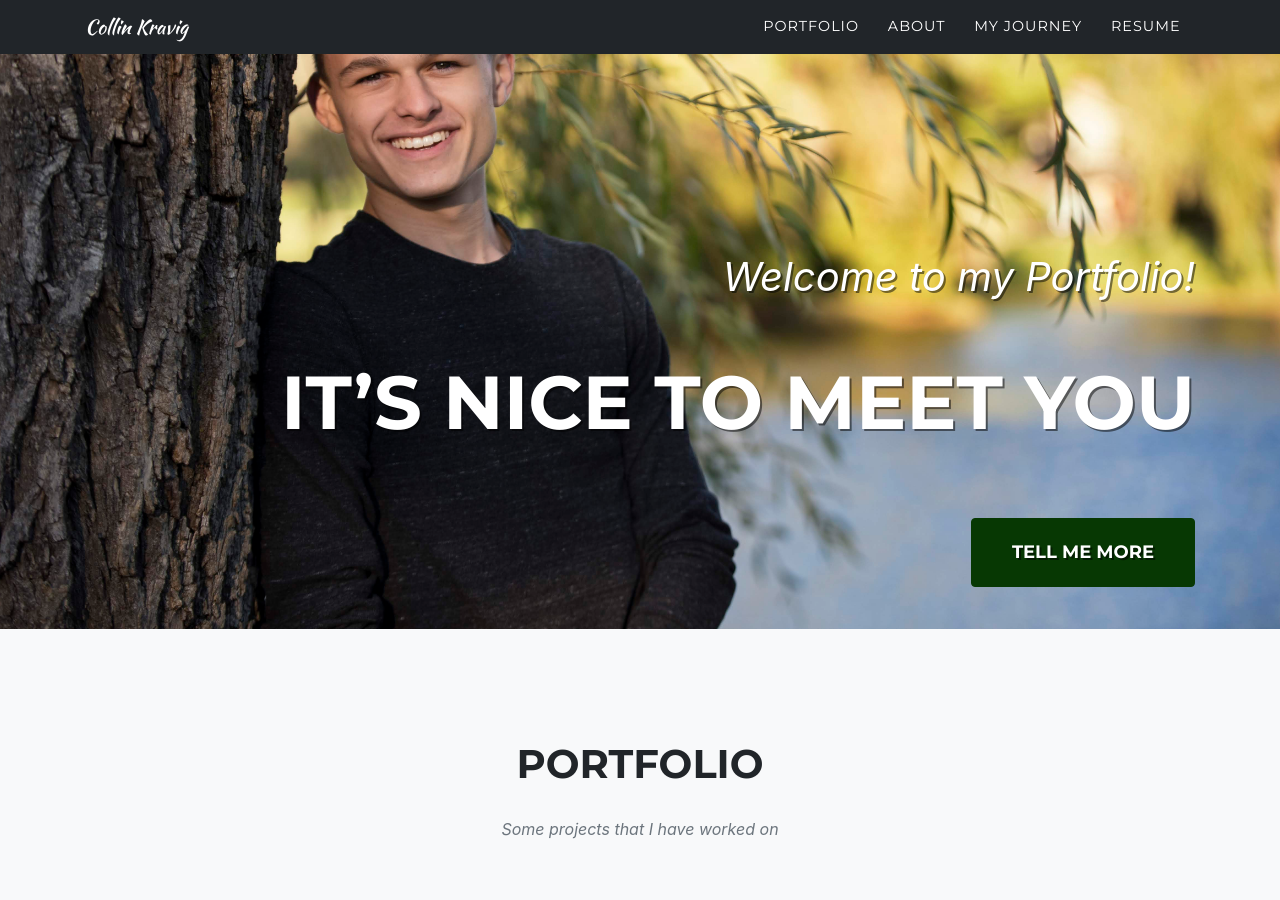
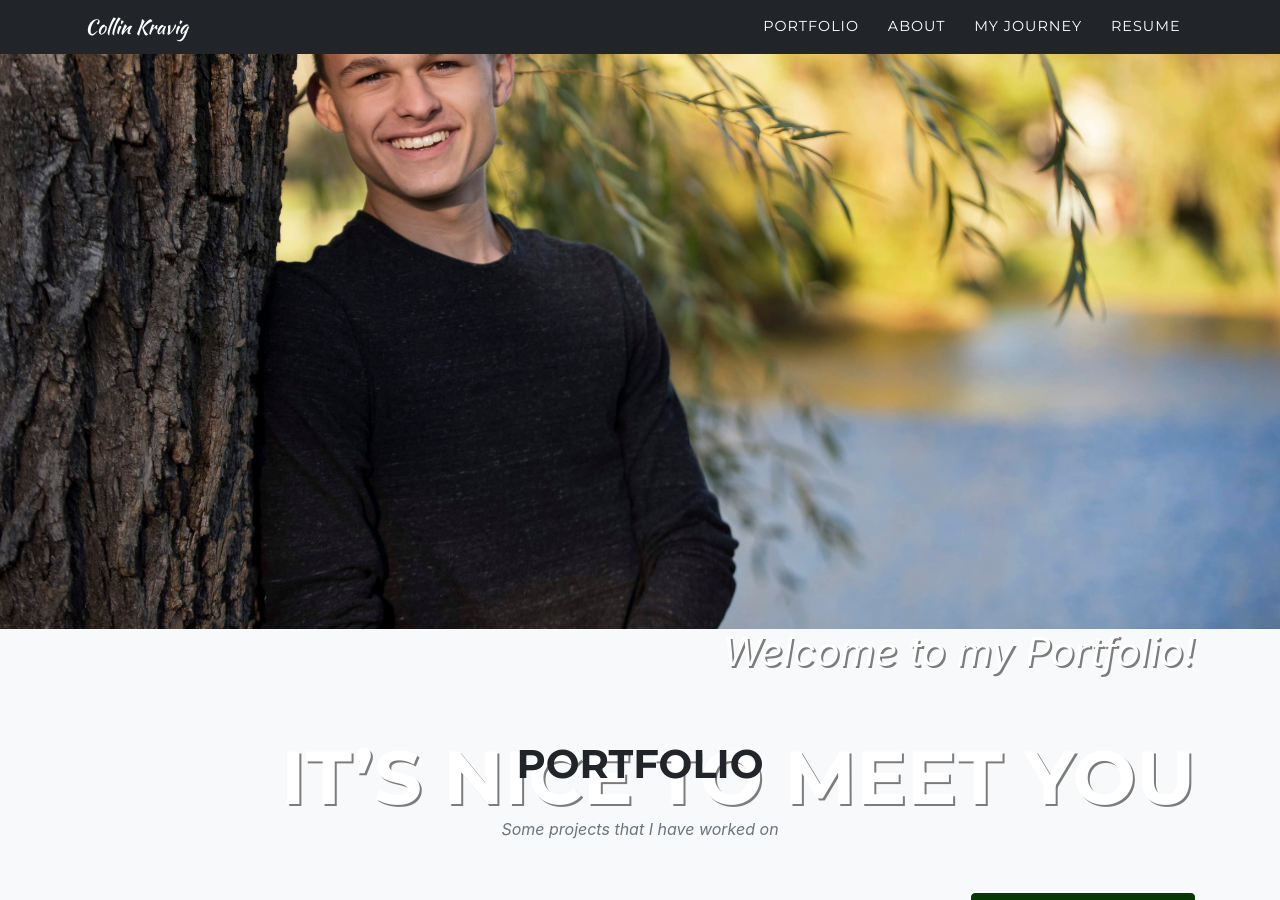
Before and after one commit to ckravig/ckravig.github.io, a Jekyll site: the page built from index.md, in a window 1280 px wide and 900 px high, scrolled down 271 px. Built offline with Jekyll 4.4.1, drawn with Linux system fonts in a browser that asks for light colours; some web fonts are replaced.

Commit message:
Update _masthead.scss

```diff
--- a/_sass/layout/_masthead.scss
+++ b/_sass/layout/_masthead.scss
@@ -74,7 +74,7 @@ header.masthead {
           font-style: italic;
           line-height: 40px;
           margin-bottom: 25px;
-          padding-top: 20vh;
+          padding-top: 50%;
           @include serif-font;
         }
 
```
